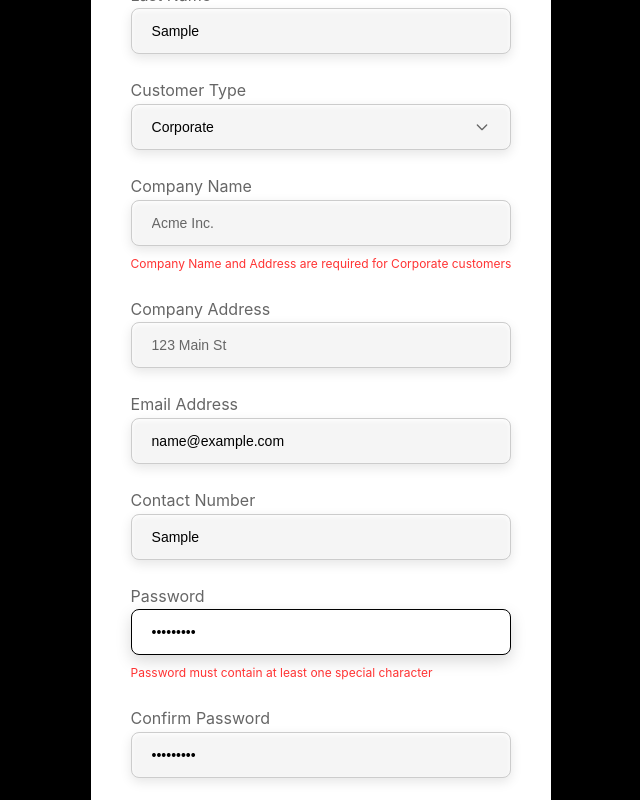
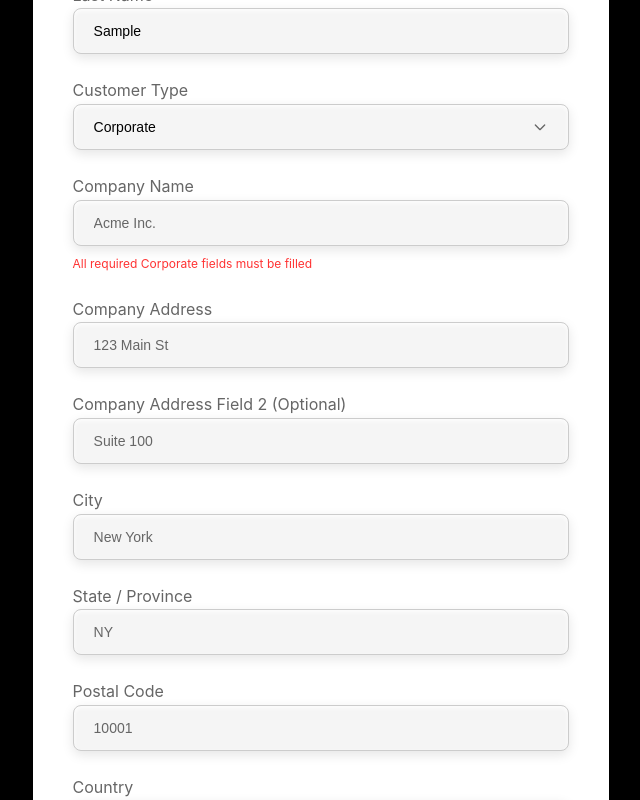
Before and after one commit to RensithUdara/corporate-client-system, a Next.js app: page /register in a window 1280 px wide. Both pictures are taken after typing "Sample", "Sample", "name@example.com", "Sample", "Sample123", "Sample123" into the empty fields and a click on the button "Create Account". Shown: the part 204-1004 px from the top of the page, without its empty margins (319-959 px from the left). Built offline with nearby package versions, Linux system fonts and the light colour scheme.

Commit message:
Enhance registration form with additional fields for corporate customers and improved validation messages

```diff
--- a/src/app/register/page.tsx
+++ b/src/app/register/page.tsx
@@ -11,8 +11,13 @@ const schema = z.object({
   firstName: z.string().min(1, 'First Name is required'),
   lastName: z.string().min(1, 'Last Name is required'),
   customerType: z.enum(['Corporate', 'Private'], { errorMap: () => ({ message: 'Please select a customer type' }) }),
-  companyName: z.string().optional().refine((val) => !val || val.length > 0, { message: 'Company Name is required for Corporate customers' }),
+  companyName: z.string().optional(),
   companyAddress: z.string().optional(),
+  companyAddressField2: z.string().optional(),
+  city: z.string().optional(),
+  stateProvince: z.string().optional(),
+  postalCode: z.string().optional(),
+  country: z.string().optional(),
   email: z.string().email('Invalid email address').min(1, 'Email is required'),
   contactNumber: z.string().min(1, 'Contact Number is required'),
   password: z.string()
@@ -24,9 +29,21 @@ const schema = z.object({
   confirmPassword: z.string(),
   termsAccepted: z.boolean().refine((val) => val === true, { message: 'You must agree to the Terms & Conditions' }),
 }).refine((data) => data.password === data.confirmPassword, { message: 'Passwords must match', path: ['confirmPassword'] })
-  .refine((data) => data.customerType === 'Private' || (data.companyName && data.companyAddress), {
-    message: 'Company Name and Address are required for Corporate customers',
-    path: ['companyName']
+  .refine((data) => {
+    if (data.customerType === 'Corporate') {
+      return (
+        data.companyName &&
+        data.companyAddress &&
+        data.city &&
+        data.stateProvince &&
+        data.postalCode &&
+        data.country
+      );
+    }
+    return true; // No additional requirements for Private
+  }, {
+    message: 'All required Corporate fields must be filled',
+    path: ['companyName'], // Point to companyName for error display, but it applies to all required fields
   });
 
 type FormData = z.infer<typeof schema>;
@@ -100,7 +117,7 @@ export default function RegisterPage() {
                   className="custom-input"
                   disabled={loading}
                 />
-                {errors.companyName && <p className="text-red-500 text-xs mt-1">{errors.companyName.message}</p>}
+                {errors.companyName && <p className="text-red-500 text-xs mt-1">{errors.companyName.message || 'Company Name is required'}</p>}
               </div>
               <div>
                 <label className="block text-sm font-medium text-gray-700 mb-2">Company Address</label>
@@ -111,7 +128,62 @@ export default function RegisterPage() {
                   className="custom-input"
                   disabled={loading}
                 />
-                {errors.companyAddress && <p className="text-red-500 text-xs mt-1">{errors.companyAddress.message}</p>}
+                {errors.companyAddress && <p className="text-red-500 text-xs mt-1">{errors.companyAddress.message || 'Company Address is required'}</p>}
+              </div>
+              <div>
+                <label className="block text-sm font-medium text-gray-700 mb-2">Company Address Field 2 (Optional)</label>
+                <input
+                  type="text"
+                  placeholder="Suite 100"
+                  {...register('companyAddressField2')}
+                  className="custom-input"
+                  disabled={loading}
+                />
+                {errors.companyAddressField2 && <p className="text-red-500 text-xs mt-1">{errors.companyAddressField2.message}</p>}
+              </div>
+              <div>
+                <label className="block text-sm font-medium text-gray-700 mb-2">City</label>
+                <input
+                  type="text"
+                  placeholder="New York"
+                  {...register('city')}
+                  className="custom-input"
+                  disabled={loading}
+                />
+                {errors.city && <p className="text-red-500 text-xs mt-1">{errors.city.message || 'City is required'}</p>}
+              </div>
+              <div>
+                <label className="block text-sm font-medium text-gray-700 mb-2">State / Province</label>
+                <input
+                  type="text"
+                  placeholder="NY"
+                  {...register('stateProvince')}
+                  className="custom-input"
+                  disabled={loading}
+                />
+                {errors.stateProvince && <p className="text-red-500 text-xs mt-1">{errors.stateProvince.message || 'State / Province is required'}</p>}
+              </div>
+              <div>
+                <label className="block text-sm font-medium text-gray-700 mb-2">Postal Code</label>
+                <input
+                  type="text"
+                  placeholder="10001"
+                  {...register('postalCode')}
+                  className="custom-input"
+                  disabled={loading}
+                />
+                {errors.postalCode && <p className="text-red-500 text-xs mt-1">{errors.postalCode.message || 'Postal Code is required'}</p>}
+              </div>
+              <div>
+                <label className="block text-sm font-medium text-gray-700 mb-2">Country</label>
+                <input
+                  type="text"
+                  placeholder="United States"
+                  {...register('country')}
+                  className="custom-input"
+                  disabled={loading}
+                />
+                {errors.country && <p className="text-red-500 text-xs mt-1">{errors.country.message || 'Country is required'}</p>}
               </div>
             </>
           )}
```
